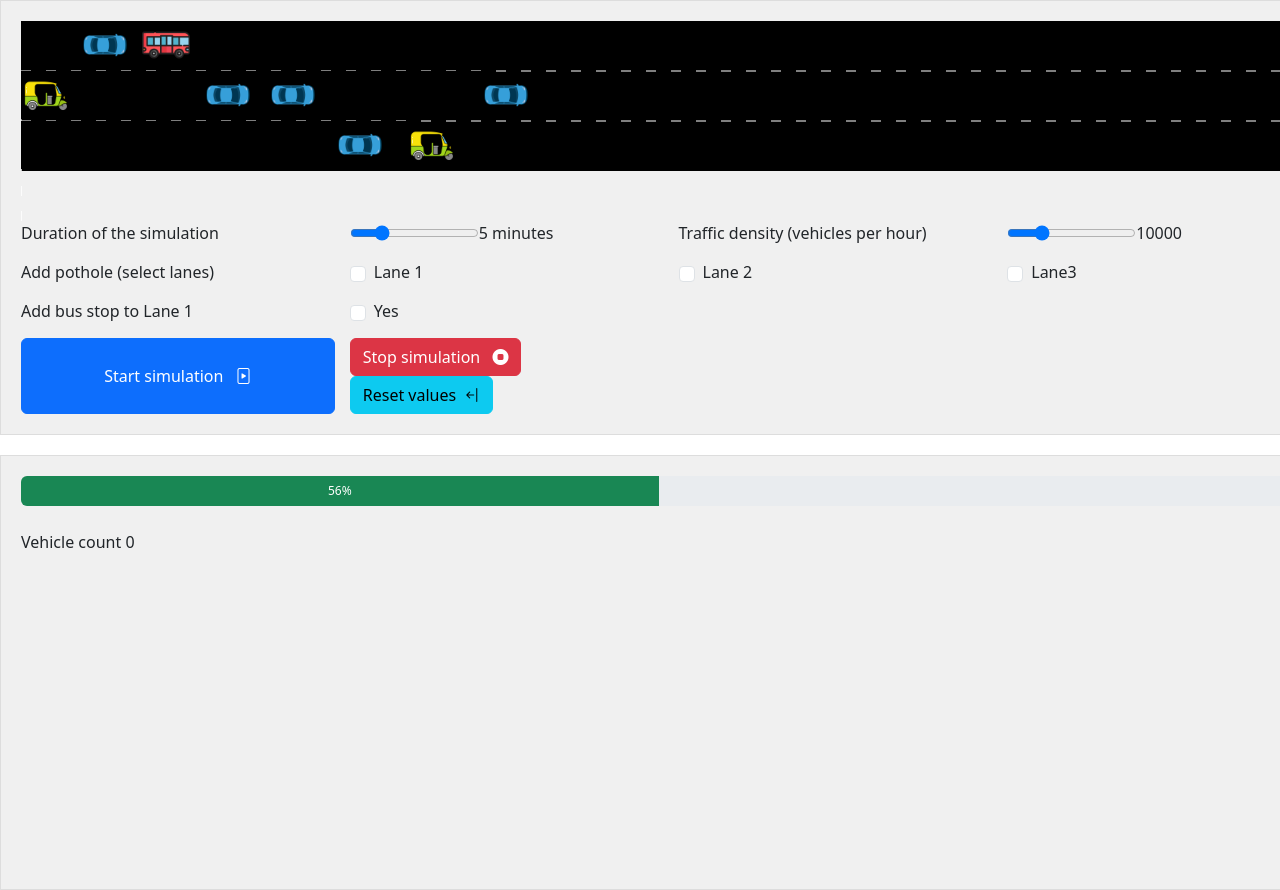
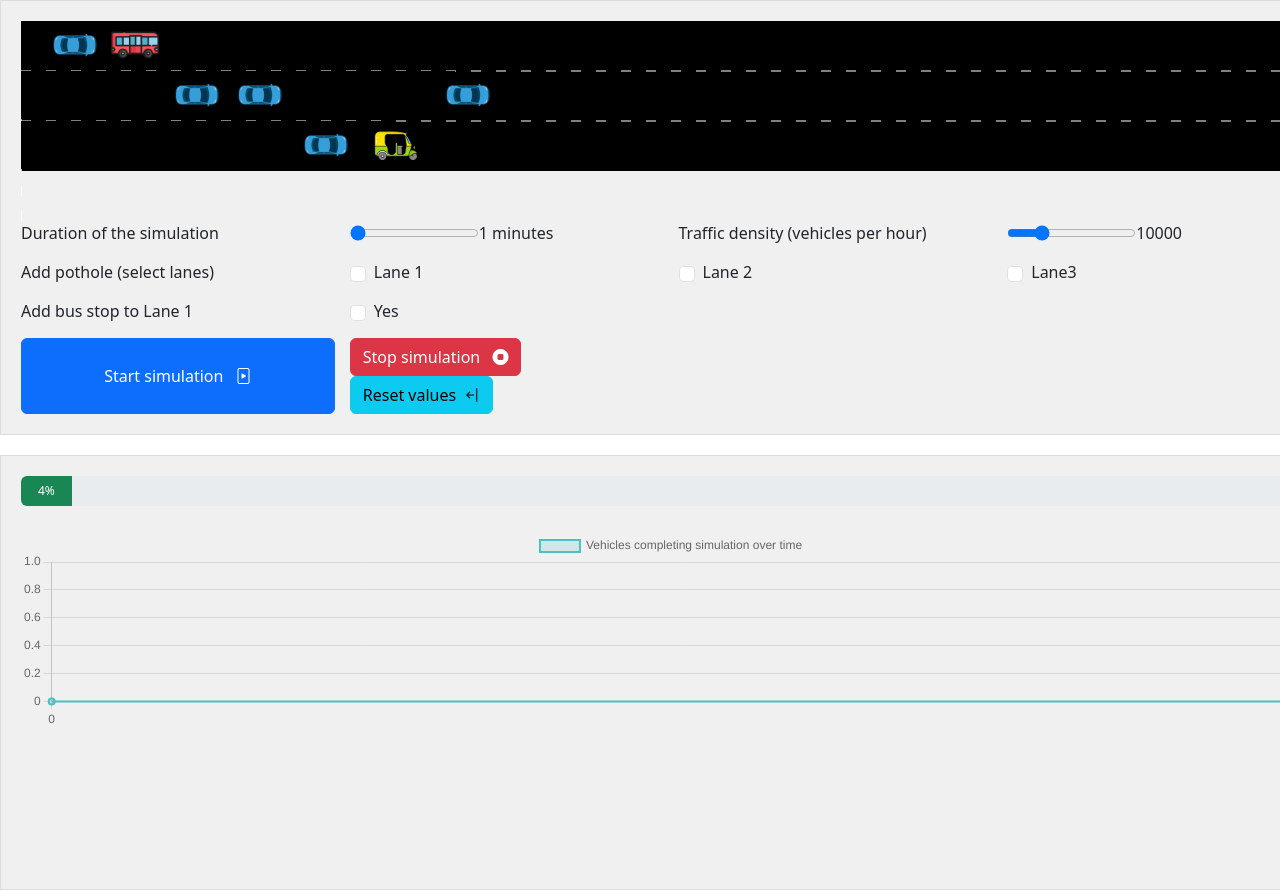
Before and after one commit to vkivaturi/traffic-sim-ind, a website built with Vite: page index.html in a window 1280 px wide. Both pictures are taken after a click on the button "Start simulation". Shown: the top 890 px of the page. Built offline with nearby package versions, Linux system fonts and the light colour scheme.

Commit message:
Chart updated with vehicle count

```diff
--- a/index.html
+++ b/index.html
@@ -39,7 +39,9 @@
         }
     </style>
 
+    <script src="https://cdn.jsdelivr.net/npm/chart.js"></script>
     <script src="main.js" type="module"></script>
+
 </head>
 
 <body>
@@ -49,8 +51,8 @@
             <div class="checkbox-grid">
 
                 <label>Duration of the simulation</label>
-                <label><input type="range" min="1" max="20" value="5" id="simulationSlider"> <span
-                        id="simulationSliderValue">5</span>&nbsp;minutes</label>
+                <label><input type="range" min="1" max="20" value="1" id="simulationSlider"> <span
+                        id="simulationSliderValue">1</span>&nbsp;minutes</label>
                 <label>Traffic density (vehicles per hour)</label>
                 <label><input type="range" min="500" max="40000" value="10000" step="500" id="trafficSlider"> <span
                         id="trafficSliderValue">10000</span></label>
@@ -78,8 +80,8 @@
                     aria-valuenow="0" aria-valuemin="0" aria-valuemax="100"></div>
             </div>
             <br>
-            Vehicle count
-            <span id="counter" class="counter">0</span>
+            <!-- Canvas element where the chart will be rendered -->
+            <canvas id="vehicleLineChart" width="1300" height="200"></canvas>
         </div>
     </div>
 
--- a/main.js
+++ b/main.js
@@ -4,16 +4,17 @@ import { config } from "/src/config.js";
 import { createRoad } from "/src/creator/road.js";
 import { addUIEventHandlers } from "/src/creator/eventhandlers.js";
 import { GlobalMemberStore } from "/src/data/system.js";
+import { Analytics } from "./src/creator/analytics";
 
-let ctx;
-//let simStartTime = Date.now();
-
-function launch() {
-    ctx = document.getElementById("canvas").getContext("2d");
+function initialise() {
+    let ctx = document.getElementById("canvas").getContext("2d");
     GlobalMemberStore.putMember({ id: "ctx", value: ctx });
 
     //Initialise
     GlobalMemberStore.putMember({ id: "simStartTimeMillis", value: Date.now() });
+    GlobalMemberStore.putMember({ id: "isSimulationActive", value: false });
+
+    GlobalMemberStore.putMember({ id: "vehicleCounter", value: 0 });
 
     //Initialise lane array
     if (GlobalMemberStore.getMember("laneArray").member === undefined) {
@@ -36,23 +37,19 @@ function launch() {
     //Start simulation button click event capture
     startSimulationBtn.addEventListener('click', function () {
         GlobalMemberStore.updateMember({ id: "simStartTimeMillis", value: Date.now() });
+        GlobalMemberStore.updateMember({ id: "isSimulationActive", value: true });
         simulate();
     });
     //Stop simulation button click event capture
     stopSimulationBtn.addEventListener('click', function () {
         //Break the loop in Simulate function
         GlobalMemberStore.updateMember({ id: "simStartTimeMillis", value: 0 });
+        GlobalMemberStore.updateMember({ id: "isSimulationActive", value: false });
     });
 
-    //Progress bar updates
-    const progressBar = document.getElementById('progressBar');
-    //const increaseProgressBtn = document.getElementById('startSimulationBtn');
-    // Function to update the progress bar value
-    //increaseProgressBtn.addEventListener('click', function () {
-    //    updateProgressBar(progressBar);
-    //});
+    createRoad(ctx);
 
-    createRoad(ctx);
+    Analytics.createAnalytics();
 }
 
 function createLanesArray() {
@@ -78,9 +75,13 @@ function createLanesArray() {
 function simulate() {
     //Limit the total number of iterations to time of the simulation
     let simStartTimeMillis = GlobalMemberStore.getMember("simStartTimeMillis").member.value;
+
+    Analytics.updateAnalytics();
+
     if (Date.now() > (simStartTimeMillis + GlobalMemberStore.getMember("simRunTimeSecs").member.value * 1000)) {
         //Simulation run time is reached. Exit simulation
         updateProgressBar(progressBar, 100);
+        GlobalMemberStore.updateMember({ id: "isSimulationActive", value: false });
         return;
     }
 
@@ -91,7 +92,7 @@ function simulate() {
     var tempArray = getRandomArray(config.NumLanes);
     tempArray.forEach(function (i) {
         var laneId = i - 1;
-        updatePathPointVehicles(laneId, ctx);
+        updatePathPointVehicles(laneId, GlobalMemberStore.getMember("ctx").member.value);
     });
 
     //Update progress bar
@@ -166,5 +167,5 @@ function addAllObstacles() {
 
 }
 
-//Launch simulation
-launch();
+//Initialise simulation
+initialise();
--- /dev/null
+++ b/src/creator/analytics.js
@@ -0,0 +1,56 @@
+import { GlobalMemberStore } from "/src/data/system.js";
+
+let vehicleChart;
+let timeLapseSecs = 0;
+export const Analytics = {
+    createAnalytics: function () {
+        const ctx = document.getElementById('vehicleLineChart').getContext('2d');
+
+        // Data for the chart
+        const data = {
+            labels: [],
+            datasets: [{
+                label: 'Vehicles completing simulation over time',
+                data: [],
+                borderColor: 'rgba(75, 192, 192, 1)', // Line color
+                backgroundColor: 'rgba(75, 192, 192, 0.2)', // Fill color under the line
+                borderWidth: 2,
+                tension: 0.4 // Curve of the line
+            }]
+        };
+
+        // Configuration options for the chart
+        const config = {
+            type: 'line',
+            data: data,
+            options: {
+                responsive: true,
+                scales: {
+                    y: {
+                        beginAtZero: true // Start the y-axis at zero
+                    }
+                },
+                plugins: {
+                    legend: {
+                        display: true, // Display the dataset label
+                        position: 'top'
+                    }
+                }
+            }
+        };
+
+        // Initialize and render the chart
+        vehicleChart = new Chart(ctx, config);
+    },
+    updateAnalytics: function () {
+        //Calculate the new time lapse for this data point. Graph is at seconds on time axes.
+        //Hence push a new data point only if the second changes. Not for every few milliseconds updates
+        let newTimeLapseSecs = Math.floor((Date.now() - GlobalMemberStore.getMember("simStartTimeMillis").member.value)/1000);
+        if (newTimeLapseSecs != timeLapseSecs) {
+            vehicleChart.data.labels.push(timeLapseSecs);
+            vehicleChart.data.datasets[0].data.push(GlobalMemberStore.getMember("vehicleCounter").member.value);
+            vehicleChart.update();
+            timeLapseSecs = newTimeLapseSecs;
+        }
+    }
+};
--- a/src/creator/eventhandlers.js
+++ b/src/creator/eventhandlers.js
@@ -5,12 +5,13 @@ import { createObstacle, removeObstacle } from "/src/creator/road.js";
 
 //Event handlers for all the widgets in UI are defined here
 export function addUIEventHandlers() {
+    //Process the simulation time slider value
     const slider1 = document.getElementById('simulationSlider');
     const sliderValue1 = document.getElementById('simulationSliderValue');
-    GlobalMemberStore.putMember({ id: "simRunTimeSecs", value: (slider1.value) });
+    GlobalMemberStore.putMember({ id: "simRunTimeSecs", value: (slider1.value)*60 });
     slider1.addEventListener('input', function () {
         sliderValue1.textContent = slider1.value; // Display current value of the slider
-        GlobalMemberStore.updateMember({ id: "simRunTimeSecs", value: (slider1.value) });
+        GlobalMemberStore.updateMember({ id: "simRunTimeSecs", value: (slider1.value)*60 });
         console.log(GlobalMemberStore.getMember("simRunTimeSecs").member.value);
     });
 
--- a/src/preserver/orchestrator.js
+++ b/src/preserver/orchestrator.js
@@ -1,6 +1,5 @@
 import {addNewVehicleToPath} from "../creator/path.js";
 import {moveUpIfPossible} from "./movement.js";
-import {config} from "../config.js";
 import { removeVehicleFromLane } from "../transformer/endofpath.js";
 import { GlobalMemberStore } from "../data/system.js";
 
@@ -26,9 +25,7 @@ export function updatePathPointVehicles(laneId, ctx) {
             } else if (pathArr[i].position == "end") {
                 //Remove vehicle from end
                 removeVehicleFromLane(pathArr, i);
-
-                let vehicleElement = document.getElementById("counter");
-                vehicleElement.textContent++;
+                GlobalMemberStore.updateMember({ id: "vehicleCounter", value: GlobalMemberStore.getMember("vehicleCounter").member.value + 1 });
             }
         }
     }
```
Also changed, not shown: images/local_shipping_green.png (deleted).
